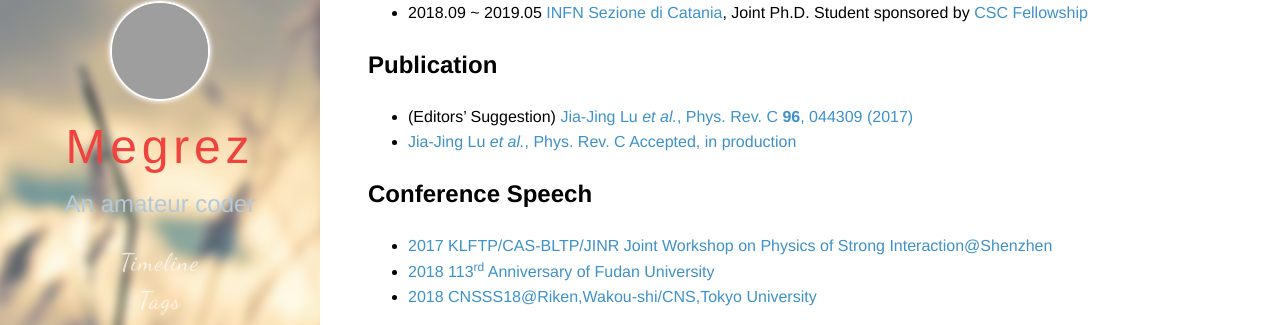
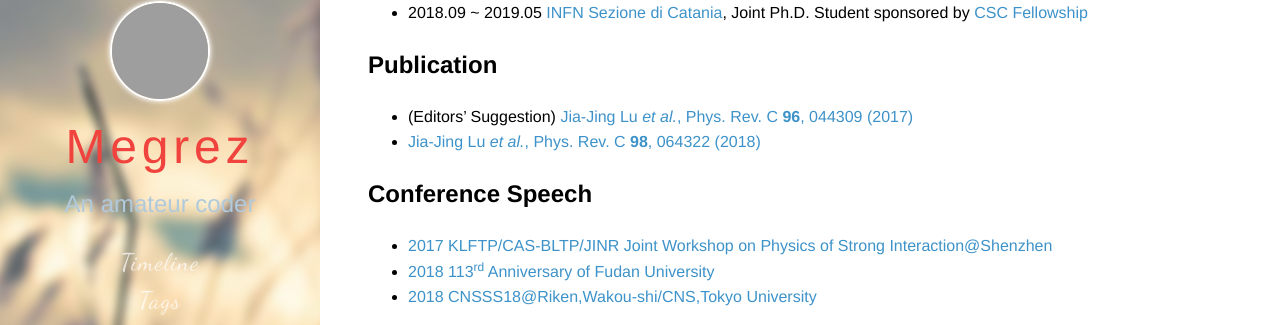
Before and after one commit to lujiajing1126/lujiajing1126.github.com, a Jekyll site: the page built from resume.md, in a window 1280 px wide and 900 px high, scrolled down 332 px, cut to the strip 127-452 px from the top of the window. Built offline with Jekyll 4.4.1, drawn with Linux system fonts in a browser that asks for light colours; some web fonts are replaced; comment, search, counter and statistics services are not loaded; grey boxes are pictures that could not be loaded.

Commit message:
the paper release

```diff
--- a/resume.md
+++ b/resume.md
@@ -28,7 +28,7 @@ V2EX: [lujiajing1126](https://www.v2ex.com/member/lujiajing1126)
 ## Publication
 
  - (Editors' Suggestion) [Jia-Jing Lu _et al._, Phys. Rev. C **96**, 044309 (2017)](https://doi.org/10.1103/PhysRevC.96.044309)
- - [Jia-Jing Lu _et al._, Phys. Rev. C Accepted, in production](https://journals.aps.org/prc/accepted/6d07aP69Hdc17402f57e9cc6dda086c459f18d3de)
+ - [Jia-Jing Lu _et al._, Phys. Rev. C **98**, 064322 (2018)](https://doi.org/10.1103/PhysRevC.98.064322)
 
 ## Conference Speech
 
```
